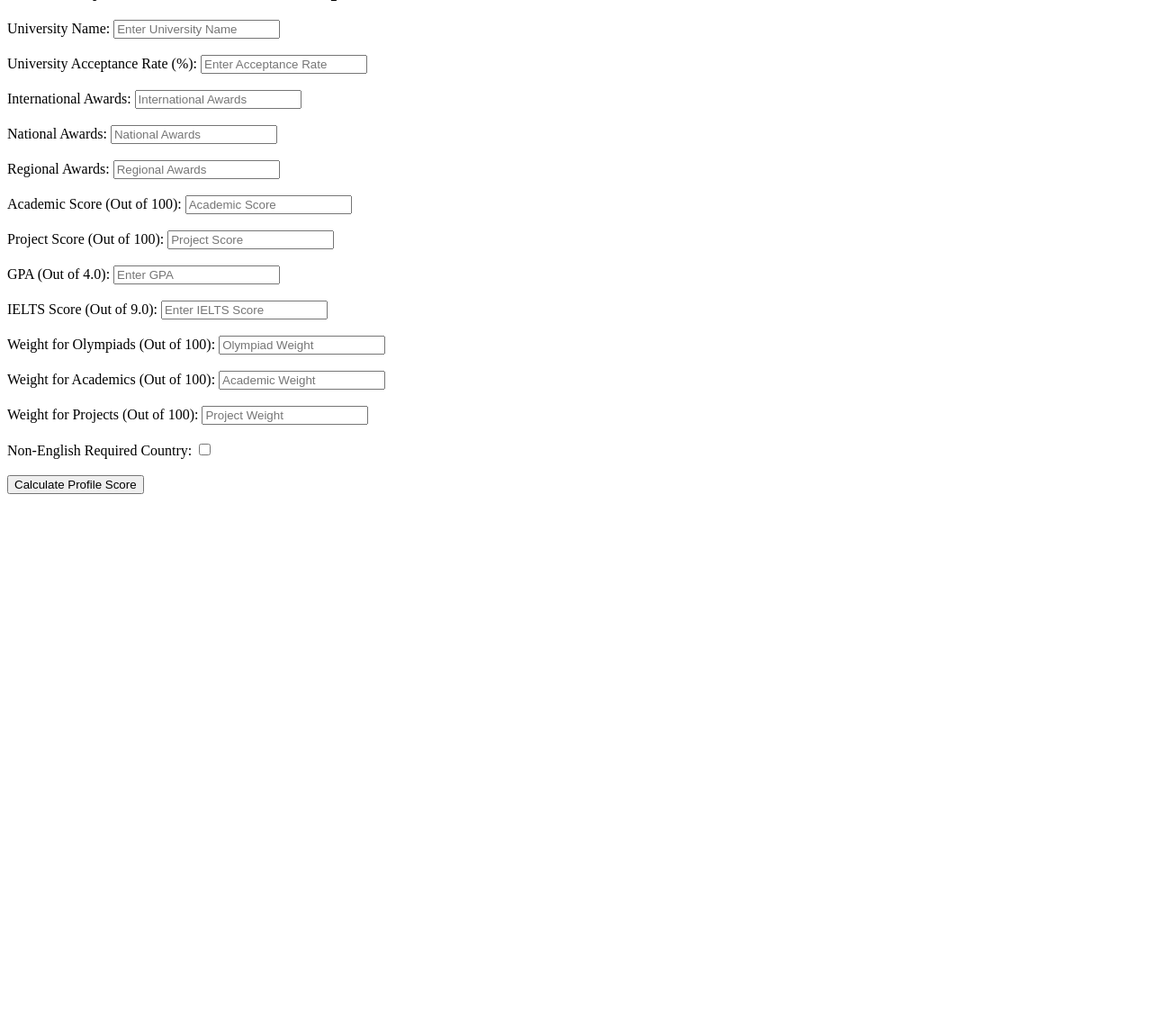
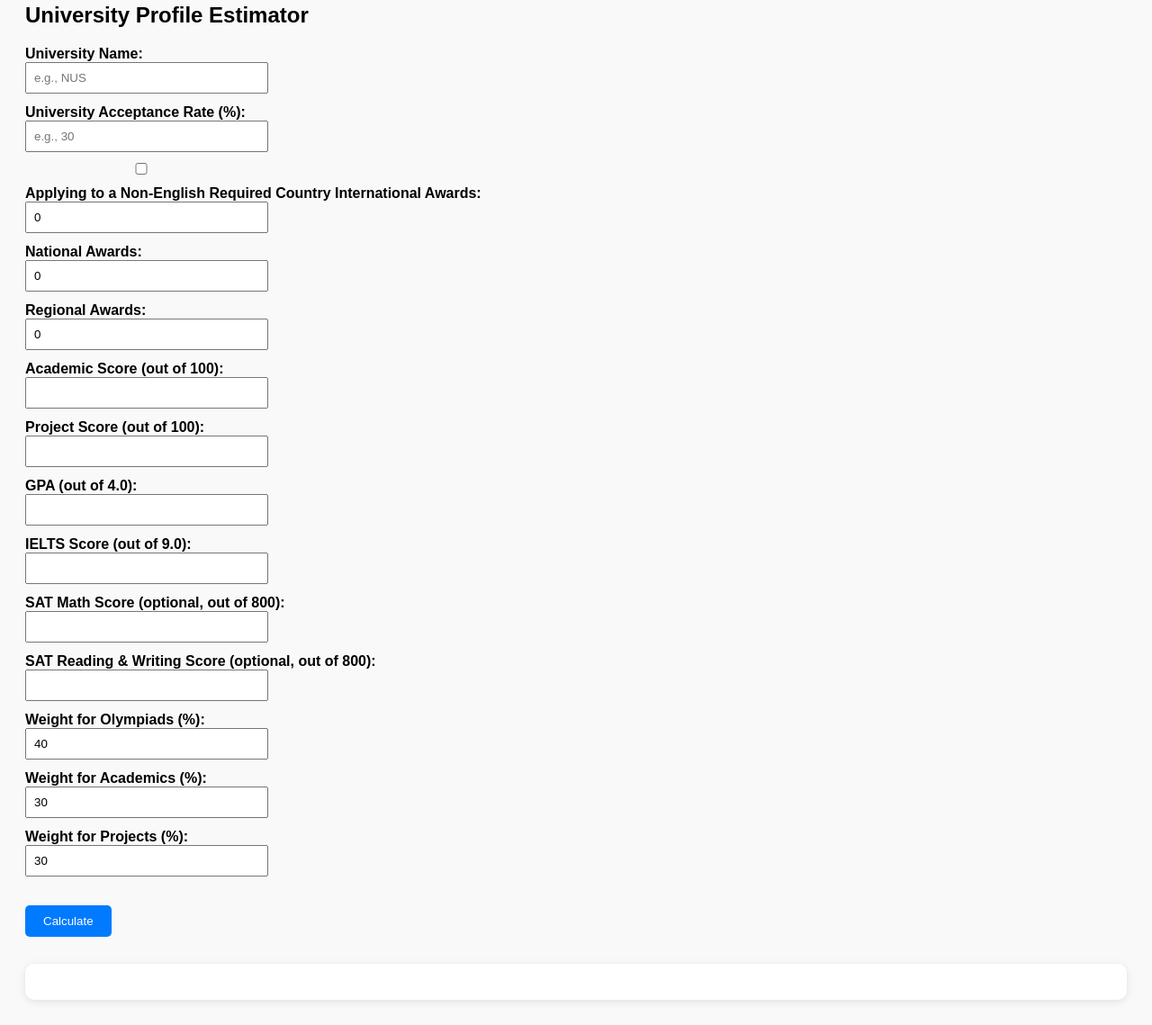
Before and after one commit to Starzz90/Univ-Calculator-Percentage, a plain HTML site: page index.html in a window 1280 px wide. Shown: the part 45-1184 px from the top of the page at 90% size. Before the commit the page ends 800 px from the top, so only its background shows below. Drawn offline with Linux system fonts and the light colour scheme.

Commit message:
Update index.html

```diff
--- a/index.html
+++ b/index.html
@@ -2,55 +2,99 @@
 <html lang="en">
 <head>
   <meta charset="UTF-8">
-    <meta name="viewport" content="width=device-width, initial-scale=1.0">
-    <title>University Admission & Scholarship Predictor</title>
+  <title>University Admission & Scholarship Estimator</title>
+  <style>
+    body {
+      font-family: Arial, sans-serif;
+      padding: 20px;
+      background-color: #f9f9f9;
+    }
+    input, select {
+      display: block;
+      margin-bottom: 12px;
+      padding: 8px;
+      width: 250px;
+    }
+    label {
+      margin-top: 15px;
+      font-weight: bold;
+    }
+    #results {
+      margin-top: 30px;
+      background-color: white;
+      padding: 20px;
+      border-radius: 10px;
+      box-shadow: 0 2px 10px rgba(0,0,0,0.1);
+    }
+    button {
+      margin-top: 20px;
+      padding: 10px 20px;
+      background-color: #007bff;
+      color: white;
+      border: none;
+      border-radius: 5px;
+      cursor: pointer;
+    }
+    button:hover {
+      background-color: #0056b3;
+    }
+  </style>
 </head>
 <body>
 
-    <h2>University Admission & Scholarship Predictor</h2>
+  <h2>University Profile Estimator</h2>
 
   <label for="universityName">University Name:</label>
-    <input type="text" id="universityName" placeholder="Enter University Name" required><br><br>
+  <input type="text" id="universityName" placeholder="e.g., NUS">
 
   <label for="acceptanceRate">University Acceptance Rate (%):</label>
-    <input type="number" id="acceptanceRate" placeholder="Enter Acceptance Rate" required><br><br>
+  <input type="number" id="acceptanceRate" placeholder="e.g., 30" step="0.1">
+
+  <label for="nonEnglishCountry">
+    <input type="checkbox" id="nonEnglishCountry"> Applying to a Non-English Required Country
+  </label>
 
   <label for="international">International Awards:</label>
-    <input type="number" id="international" placeholder="International Awards" required><br><br>
+  <input type="number" id="international" min="0" value="0">
 
   <label for="national">National Awards:</label>
-    <input type="number" id="national" placeholder="National Awards" required><br><br>
+  <input type="number" id="national" min="0" value="0">
 
   <label for="regional">Regional Awards:</label>
-    <input type="number" id="regional" placeholder="Regional Awards" required><br><br>
+  <input type="number" id="regional" min="0" value="0">
 
-    <label for="academics">Academic Score (Out of 100):</label>
-    <input type="number" id="academics" placeholder="Academic Score" required><br><br>
+  <label for="academics">Academic Score (out of 100):</label>
+  <input type="number" id="academics" min="0" max="100" step="0.1">
 
-    <label for="projects">Project Score (Out of 100):</label>
-    <input type="number" id="projects" placeholder="Project Score" required><br><br>
+  <label for="projects">Project Score (out of 100):</label>
+  <input type="number" id="projects" min="0" max="100" step="0.1">
 
-    <label for="gpa">GPA (Out of 4.0):</label>
-    <input type="number" step="0.1" id="gpa" placeholder="Enter GPA"><br><br>
+  <label for="gpa">GPA (out of 4.0):</label>
+  <input type="number" id="gpa" step="0.01" min="0" max="4">
 
-    <label for="ielts">IELTS Score (Out of 9.0):</label>
-    <input type="number" step="0.1" id="ielts" placeholder="Enter IELTS Score"><br><br>
+  <label for="ielts">IELTS Score (out of 9.0):</label>
+  <input type="number" id="ielts" step="0.1" min="0" max="9">
 
-    <label for="weightOlympiads">Weight for Olympiads (Out of 100):</label>
-    <input type="number" id="weightOlympiads" placeholder="Olympiad Weight" required><br><br>
+  <label for="satMath">SAT Math Score (optional, out of 800):</label>
+  <input type="number" id="satMath" step="1" min="0" max="800">
 
-    <label for="weightAcademics">Weight for Academics (Out of 100):</label>
-    <input type="number" id="weightAcademics" placeholder="Academic Weight" required><br><br>
+  <label for="satReading">SAT Reading & Writing Score (optional, out of 800):</label>
+  <input type="number" id="satReading" step="1" min="0" max="800">
 
-    <label for="weightProjects">Weight for Projects (Out of 100):</label>
-    <input type="number" id="weightProjects" placeholder="Project Weight" required><br><br>
+  <label for="weightOlympiads">Weight for Olympiads (%):</label>
+  <input type="number" id="weightOlympiads" min="0" max="100" value="40">
 
-    <label for="nonEnglishCountry">Non-English Required Country:</label>
-    <input type="checkbox" id="nonEnglishCountry"><br><br>
+  <label for="weightAcademics">Weight for Academics (%):</label>
+  <input type="number" id="weightAcademics" min="0" max="100" value="30">
 
-    <button onclick="calculateProfileScore()">Calculate Profile Score</button>
+  <label for="weightProjects">Weight for Projects (%):</label>
+  <input type="number" id="weightProjects" min="0" max="100" value="30">
+
+  <button onclick="calculateProfileScore()">Calculate</button>
 
   <div id="results"></div>
 
+  <script src="script.js"></script>
+
 </body>
 </html>
```
Lines whose indentation alone changed are shown as unchanged.
